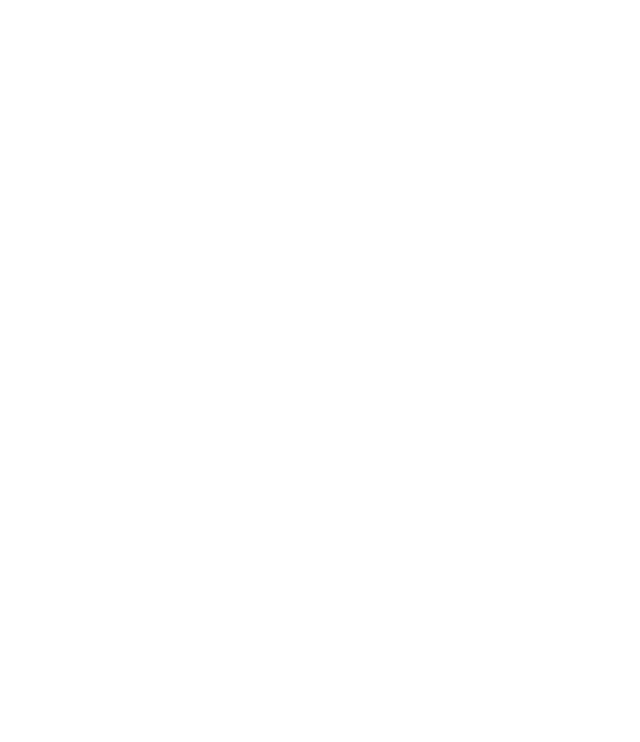
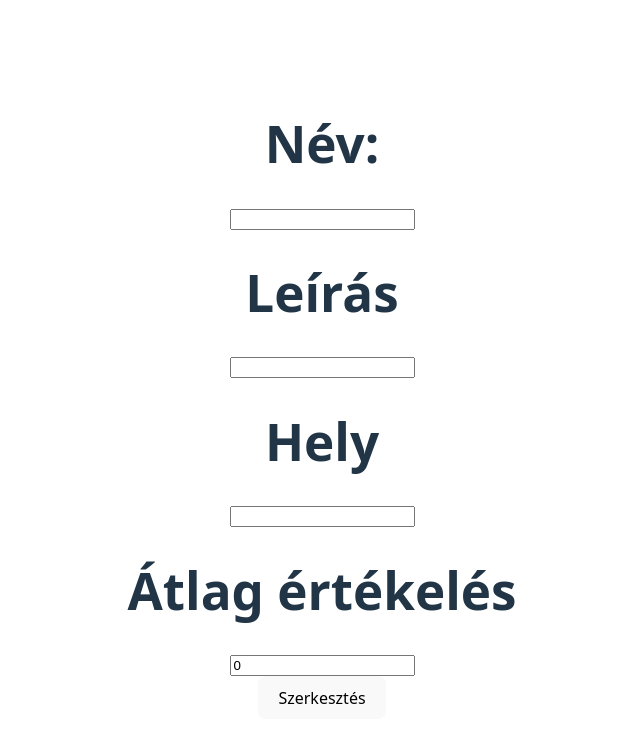
Before and after one commit to FZente/etterem_proj, a React app in the folder frontend/: page /edit-restaurant/1 in a window 1280 px wide. Before the commit this address had no page. Shown: the top 742 px of the page, without its empty margins (318-958 px from the left). Built offline with nearby package versions, Linux system fonts and the light colour scheme; no server answers; the HTML template or start-up script is replaced by a standard one.

Commit message:
Étterem szerkesztése kész

```diff
--- a/frontend/src/main.tsx
+++ b/frontend/src/main.tsx
@@ -9,6 +9,7 @@
 import RestaurantPage from "./pages/RestaurantPage.tsx";
 import NewRestaurant from "./pages/NewRestaurant.tsx";
 import NewReview from "./pages/NewReview.tsx";
+import EditRestaurant from "./pages/EditRestaurant.tsx";
 
 createRoot(document.getElementById("root")!).render(
   <StrictMode>
@@ -21,6 +22,7 @@
         <Route path="/restaurant/:id" element={<RestaurantPage />} />
         <Route path="/new-restaurant" element={<NewRestaurant />} />
         <Route path="/new-review" element={<NewReview />} />
+        <Route path="/edit-restaurant/:id" element={<EditRestaurant />} />
       </Routes>
     </BrowserRouter>
   </StrictMode>
--- a/frontend/src/pages/EditRestaurant.tsx
+++ b/frontend/src/pages/EditRestaurant.tsx
@@ -0,0 +1,74 @@
+import { useEffect, useState } from "react";
+import type { Restaurant } from "../type/Restaurant";
+import apiClient from "../api/apiClient";
+import { toast } from "react-toastify";
+import { useParams } from "react-router-dom";
+
+const EditRestaurant = () => {
+  const { id } = useParams();
+
+  const [restaurant, setRestaurant] = useState<Restaurant>({
+    name: "",
+    description: "",
+    location: "",
+    average_rating: 0,
+  });
+
+  useEffect(() => {
+    apiClient
+      .get(`/restaurants/${id}`)
+      .then((res) => setRestaurant(res.data))
+      .catch(() => toast.error("Az éttermek betöltése sikertelen volt"));
+  }, [id]);
+
+  const submit = () => {
+    const dto = {
+      name: restaurant.name,
+      description: restaurant.description,
+      location: restaurant.location,
+      average_rating: restaurant.average_rating,
+    };
+
+    apiClient
+      .put(`/restaurants/${id}`, dto)
+      .then(() => toast.success("Sikeres szerkesztés!"))
+      .catch(() => toast.error("Sikertelen szerkesztés!"));
+  };
+
+  return (
+    <>
+      <h1>Név:</h1>
+      <input
+        type="text"
+        value={restaurant.name}
+        onChange={(e) => setRestaurant({ ...restaurant, name: e.target.value })}
+      />
+
+      <h1>Leírás</h1>
+      <input
+        type="text"
+        value={restaurant.description}
+        onChange={(e) => setRestaurant({ ...restaurant, description: e.target.value })}
+      />
+
+      <h1>Hely</h1>
+      <input
+        type="text"
+        value={restaurant.location}
+        onChange={(e) => setRestaurant({ ...restaurant, location: e.target.value })}
+      />
+
+      <h1>Átlag értékelés</h1>
+      <input
+        type="number"
+        value={restaurant.average_rating}
+        onChange={(e) => setRestaurant({ ...restaurant, average_rating: Number(e.target.value) })}
+      />
+
+      <br />
+      <button onClick={submit}>Szerkesztés</button>
+    </>
+  );
+};
+
+export default EditRestaurant;
```
